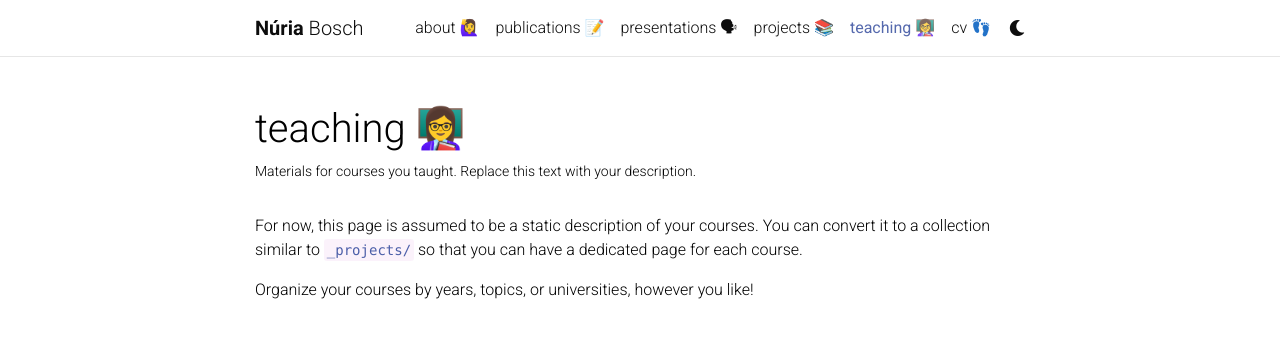
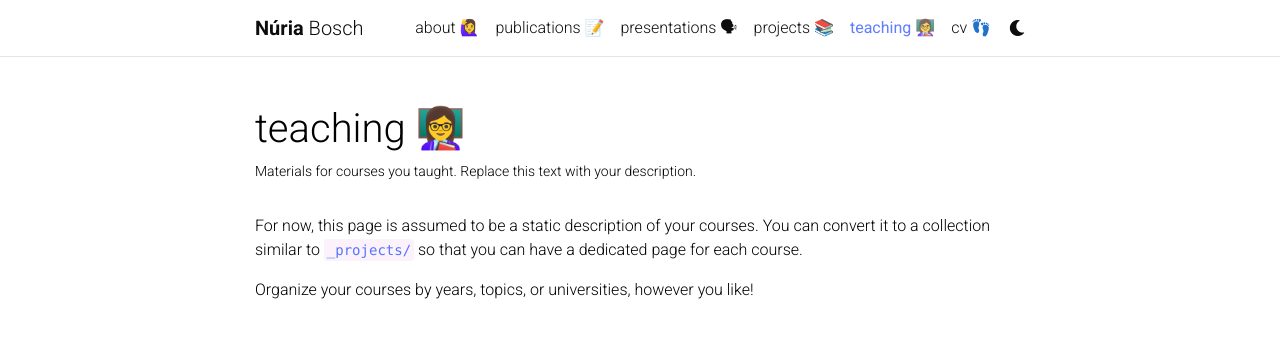
Before and after one commit to nuria-bosch/nuria-bosch.github.io, a Jekyll site: the page built from _pages/teaching.md, in a window 1280 px wide. Shown: the top 348 px of the page. Built offline with Jekyll 4.4.1, drawn with Linux system fonts in a browser that asks for light colours; comment, search, counter and statistics services are not loaded; a style sheet for code colours, icons or effects is not loaded.

Commit message:
Update _themes.scss

```diff
--- a/_sass/_themes.scss
+++ b/_sass/_themes.scss
@@ -7,8 +7,8 @@
   --global-code-bg-color: #{$code-bg-color-light};
   --global-text-color: #{$black-color};
   --global-text-color-light: #{$grey-color};
-  --global-theme-color: rgba(31,58,147,0.8);
-  --global-hover-color: rgba(31,58,147,0.8);
+  --global-theme-color: rgba(45,85,255,0.8);
+  --global-hover-color: rgba(45,85,255,0.8);
   --global-hover-text-color: #{$white-color};
   --global-footer-bg-color: #{$grey-color-dark};
   --global-footer-text-color: #{$grey-color-light};
```
